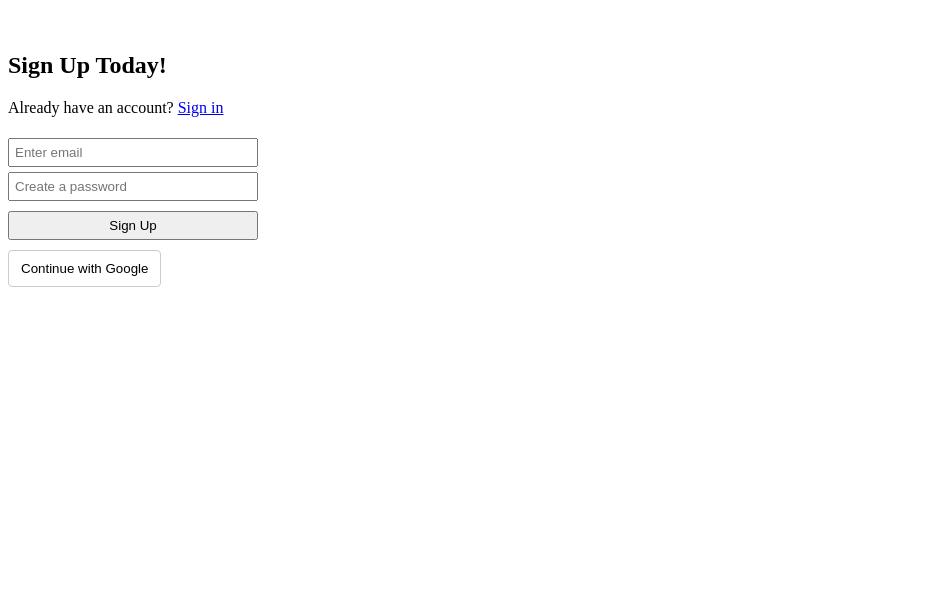
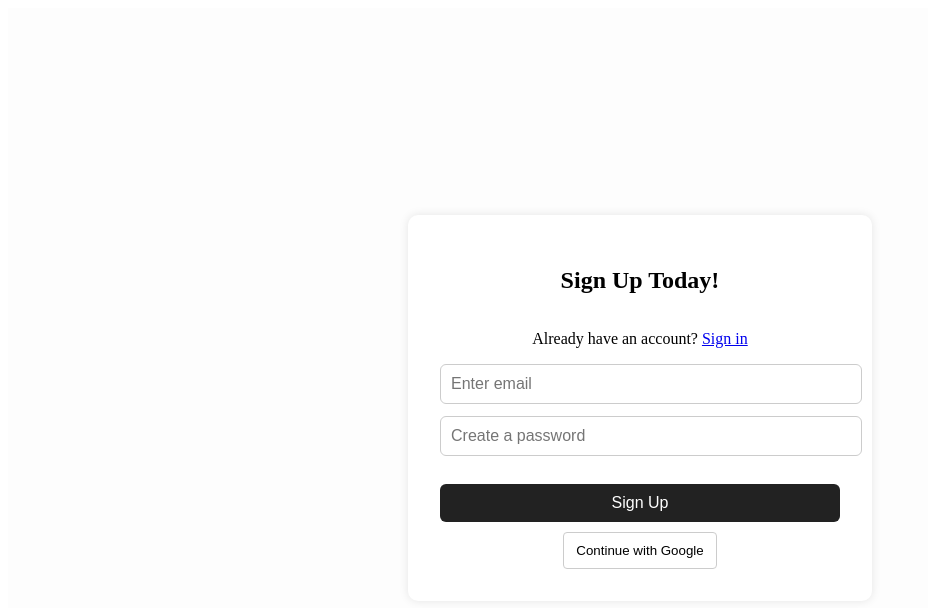
Before and after one commit to Kingston-s-Capstone/MetaUCapstone, a React (Vite) app in the folder frontend/: page /signup in a window 1280 px wide. Shown: the top 608 px of the page, without its empty margins (0-928 px from the left). Built offline with nearby package versions, Linux system fonts and the light colour scheme; no server answers.

Commit message:
update sign up/in css

```diff
--- a/frontend/src/components/Signin.css
+++ b/frontend/src/components/Signin.css
@@ -1,32 +1,49 @@
 .signIn {
-    min-width: 100vw;
+    height: 100vh;
+    display: flex;
+    justify-content: center;
+    align-items: center;
+    background-color: #fdfdfd;
 }
 
 .signInForm {
-    max-width: medium;
-    margin: auto;
-    padding-top: 24px;
+    width: 100%;
+    max-width: 400px;
+    padding: 2rem;
+    background-color: #fff;
+    border-radius: 10px;
+    box-shadow: 0 0 10px rgba(0,0,0,0.1);
+    display: flex;
+    flex-direction: column;
+    align-items: center;
 }
 
 .formInputs {
     display: flex;
     flex-direction: column;
-    max-width: 250px;
+    width: 100%;
+    gap: 0.75rem;
 }
 
+.input1,
 .input2 {
-    padding: 5px;
-    margin-top: 5px;
-}
-
-.input1 {
-    padding: 5px;
-    margin-top: 5px;
+    width: 100%;
+    padding: 10px;
+    font-size: 1rem;
+    border: 1px solid #ccc;
+    border-radius: 6px;
 }
 
 .signInButton {
-    margin-top: 10px;
-    padding: 5px;
+    width: 100%;
+    margin-top: 1rem;
+    padding: 10px;
+    font-size: 1rem;
+    background-color: #222;
+    color: #fff;
+    border: none;
+    border-radius: 6px;
+    cursor: pointer;
 }
 
 .googleSignInButton {
@@ -40,8 +57,10 @@
     display: flex;
     align-items: center;
     justify-content: center;
+    width: 100%;
 }
 
 .googleSignInButton:hover {
     background-color: #f5f5f5;
+    width: 100%;
 }
--- a/frontend/src/components/Signup.css
+++ b/frontend/src/components/Signup.css
@@ -1,32 +1,48 @@
 .signup {
-    min-width: 100vw;
+    height: 100vh;
+    display: flex;
+    justify-content: center;
+    align-items: center;
+    background-color: #fdfdfd;
 }
 
 .signupForm {
-    max-width: medium;
-    margin: auto;
-    padding-top: 24px;
+    width: 100%;
+    max-width: 400px;
+    padding: 2rem;
+    background-color: #fff;
+    border-radius: 10px;
+    box-shadow: 0 0 10px rgba(0,0,0,0.1);
+    display: flex;
+    flex-direction: column;
+    align-items: center;
 }
 
 .formInputs {
     display: flex;
     flex-direction: column;
-    max-width: 250px;
+    width: 100%;
+    gap: 0.75rem;
 }
 
+.input1,
 .input2 {
-    padding: 5px;
-    margin-top: 5px;
-}
-
-.input1 {
-    padding: 5px;
-    margin-top: 5px;
+    width: 100%;
+    padding: 10px;
+    font-size: 1rem;
+    border: 1px solid #ccc;
+    border-radius: 6px;
 }
 
 .signupButton {
-    margin-top: 10px;
-    padding: 5px;
+    width: 100%;
+    margin-top: 1rem;
+    padding: 10px;
+    font-size: 1rem;
+    background-color: #222;
+    color: #fff;
+    border: none;
+    border-radius: 6px;
     cursor: pointer;
 }
 
@@ -41,8 +57,10 @@
     display: flex;
     align-items: center;
     justify-content: center;
+    width: 100%;
 }
 
 .googleSignInButton:hover {
     background-color: #f5f5f5;
+    width: 100%;
 }
--- a/frontend/src/pages/Dashboard.jsx
+++ b/frontend/src/pages/Dashboard.jsx
@@ -25,7 +25,7 @@ const Dashboard = () => {
     return (
         <div className="content">
             <header className="header">
-                <h2>{userName}'s Dashboard' </h2>
+                <h2>{userName}'s Dashboard </h2>
             </header>
             <main className="boards">
                 <PinnedBoard />
```
